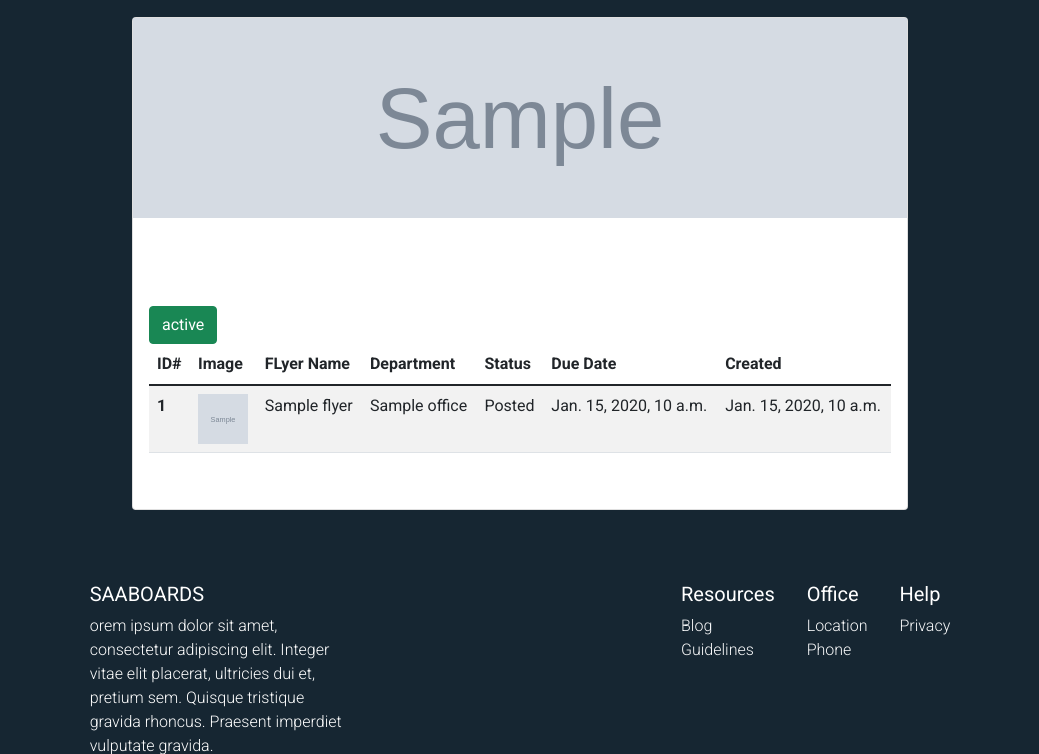
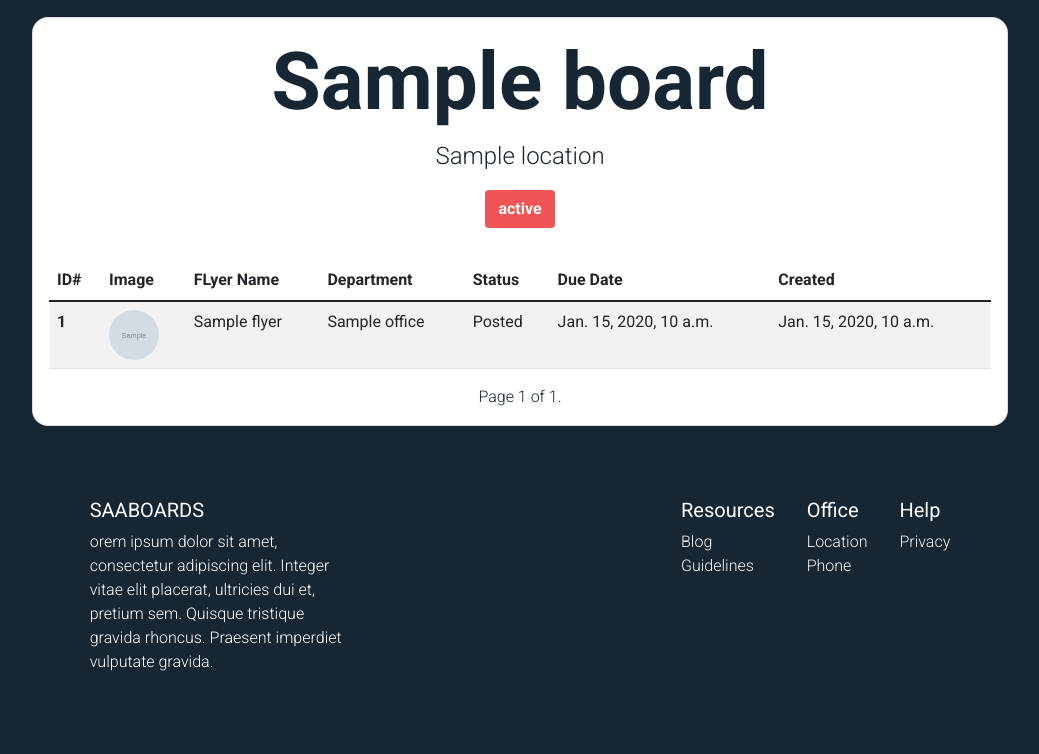
Before and after one commit to AFernandoGonzalez/bulletin-boards, a Django app: template boardapp/templates/boardapp/boarddetails.html in a window 1280 px wide. Shown: the part 129-883 px from the top of the page, without its empty margins (120-1159 px from the left). After the commit the page ends 800 px from the top, so only its background shows below. Run offline with Django 3.2, Linux system fonts and the light colour scheme; the template is opened without the code that fills it: most values are stand-ins (such as "Sample title", 1, 10 or a date in 2020); grey boxes marked "Sample" are stand-in pictures; some libraries are stand-ins or nearby versions.

Commit message:
Home, Board List, Board Detail Done

```diff
--- a/boardapp/static/css/main.css
+++ b/boardapp/static/css/main.css
@@ -42,6 +73,132 @@ body {
 }
 
 
+.container-board {
+    display: flex;
+    flex-direction: column;
+}
+
+/* Board List */
+.col-board-title {
+    /* flex: 1 0 0%; */
+    margin: 2rem;
+}
+
+.card {
+    border-radius: 1rem;
+}
+
+.card-body {
+    text-align: center;
+}
+
+.card-title {
+    font-size: 5rem;
+    font-weight: 700;
+}
+
+.card-text  {
+    font-size: 1.5rem;
+    font-weight: 300;
+}
+
+.card-title, .card-text {
+    color: var(--dark_bg);
+}
+
+/* Board Detail */
+.btn-board-detail {
+    display: inline-block;
+    font-weight: 400;
+    line-height: 1.5;
+    color: #212529;
+    text-align: center;
+    text-decoration: none;
+    vertical-align: middle;
+    cursor: none;
+    -webkit-user-select: none;
+    -moz-user-select: none;
+    user-select: none;
+    background-color: transparent;
+    border: 1px solid transparent;
+    padding: 0.375rem 0.75rem;
+    font-size: 1rem;
+    border-radius: 0.25rem;
+    transition: color .15s ease-in-out,background-color .15s ease-in-out,border-color .15s ease-in-out,box-shadow .15s ease-in-out;
+}
+
+.btn-low-traffic {
+    cursor: none;
+    background-color: #519259;
+    font-weight: 600;
+    color: white;
+}
+
+.btn-med-traffic {
+    cursor: none;
+    background-color: #FFBD35;
+    color: black;
+    font-weight: 600;
+}
+
+.btn-hi-traffic {
+    cursor: none;
+    color: white;
+    background-color: #F05454;
+    font-weight: 600;
+}
+
+.board-detail-text-left {
+    text-align: left;
+}
+
+
+.page-pagination {
+    display: inline;
+}
+
+.step-links a {
+    text-decoration: none;
+    color: var(--dark_bg);
+    font-size: 16px;
+    font-weight: 400;
+    margin: .5rem;
+}
+
+.step-links a:hover {
+    background-color: var(--dark_bg);
+    border-radius: 30px;
+    padding: .5rem;
+    color: white;
+    transition: .2s;
+}
+
+.current {
+    text-decoration: none;
+    color: var(--dark_bg);
+    font-size: 16px;
+    font-weight: 300;
+}
+
+
+/* Add FLyer */
+
+.boards-checkbox {
+    display: flex;
+    list-style: none;
+    padding: 0;
+}
+
+.boards-checkbox li {
+    padding: .5rem;
+}
+
+.boards-checkbox input[type="checkbox"]{
+    border-radius: 30px;
+}
+
+
+/* Footer */
 .footer-container{
   display: flex;
   justify-content: space-around;
--- a/boardapp/templates/boardapp/base/base.html
+++ b/boardapp/templates/boardapp/base/base.html
@@ -33,7 +33,7 @@
             <ul class="navbar-nav me-auto mb-2 mb-lg-0">
 
               <li class="nav-item">
-                <a class="nav-link" href="#">Dashboard</a>
+                <a class="nav-link ss" href="#">Dashboard</a>
               </li>
               <li class="nav-item">
                 <a class="nav-link" href="{% url 'boardapp:boards' %}">Board List</a>
--- a/boardapp/templates/boardapp/boarddetails.html
+++ b/boardapp/templates/boardapp/boarddetails.html
@@ -26,50 +26,32 @@
      <!-- Body cards -->
      <div class="row justify-content-center " >
 
-         <div class="col-sm-6 m-2" style="width: 800px;">
+         <div class="col-sm-6 m-2" style="width: 1000px;">
            <div class="card">
-            <img class=" " style="max-width: 100%; max-height: 200px; object-fit: cover; " src="{{ boards.image.url }}" alt="" >
+            <!-- <img class=" " style="max-width: 100%; max-height: 200px; object-fit: cover; " src="{{ boards.image.url }}" alt="" > -->
              <div class="card-body">
                <h5 class="card-title">{{ boards.name }}</h5>
                <p class="card-text">{{ boards.location }}</p>
 
               {% if boards.status == 1 %}
-                <button type="button" class="btn btn-info">{{ boards.get_status_display }}</button>
+                <button type="button" class="btn-board-detail btn-low-traffic">{{ boards.get_status_display }}</button>
               {% elif boards.status == 2 %}
-                <button type="button" class="btn btn-danger">{{ boards.get_status_display }}</button>
+                <button type="button" class="btn-board-detail btn-med-traffic">{{ boards.get_status_display }}</button>
               {% else%}
-                <button type="button" class="btn btn-success">{{ boards.get_status_display }}</button>
+                <button type="button" class="btn-board-detail btn-hi-traffic">{{ boards.get_status_display }}</button>
               {% endif %}
 
-               <!-- <div class="container">
-                <div class="row p-4 text-center ">
-                  <div style="border-radius: 5px;" class="col bg-secondary m-2 p-2 text-light">
-                    <h5>Total Limit Flyers</h5>
-                    <p style="margin-bottom: 0px;">Total Limit: {{ boards.total_flyers }}</p>
-                    <p style="margin-bottom: 0px;">Total flyer on this board: {{ flyer.count }}</p>
-                  </div>
-                  <div style="border-radius: 5px;" class="col bg-secondary m-2 p-2 text-light">
-                    <h5>Available space</h5>
-                    <p style="margin-bottom: 0px;">10</p>
-                  </div>
-                  <div style="border-radius: 5px;" class="col bg-secondary m-2 p-2 text-light">
-                    <h5>Total Flyers Posted Today</h5>
-                  </div>
-                <div><p>Updated by Fernando 10sec ago</p></div>
-                </div>
-
-              </div> -->
 
 
               <!-- table of flyers -->
 
               <div class="table-responsive text-nowrap">
                 <!--Table-->
-                <table class="table table-striped">
+                <table class="table table-striped" style="margin-top: 2rem;">
 
                   <!--Table head-->
                   <thead>
-                    <tr>
+                    <tr class="board-detail-text-left">
                       <th>ID#</th>
                       <th>Image</th>
                       <th>FLyer Name</th>
@@ -87,11 +69,11 @@
                   <!--Table body-->
                   <tbody>
                     {% for flyer in page_obj %}
-                    <tr>
+                    <tr class="board-detail-text-left">
                       <th scope="row">{{ flyer.id }}</th>
-                      <td><img src="{{ flyer.image.url }}" alt="" style="width: 50px; height: 50px;"></td>
-                      <td>{{ flyer.name }}</td>
-                      <td>{{ flyer.office }}</td>
+                      <td><img src="{{ flyer.image.url }}" alt="" style="width: 50px; height: 50px; border-radius: 50px;"></td>
+                      <td class=" ">{{ flyer.name }}</td>
+                      <td class=" ">{{ flyer.office }}</td>
 
                       <!-- <td>{{ flyer.added_by }}</td> -->
                       <td>Posted</td>
@@ -112,7 +94,7 @@
         <!--Section: Live preview-->
 
         <!--  -->
-      <div class="pagination">
+      <div class="page-pagination">
         <span class="step-links">
             {% if page_obj.has_previous %}
                 <a href="?page=1">&laquo; first</a>
--- a/boardapp/templates/boardapp/flyers/flyers.html
+++ b/boardapp/templates/boardapp/flyers/flyers.html
@@ -29,7 +29,7 @@
 
   <!--  -->
 
-  <div>
+  <!-- <div>
     <h3>Add a Flyer</h3>
     <form action="" method="post" enctype="multipart/form-data">
       {% csrf_token %}
@@ -38,7 +38,7 @@
 
     </form>
 
-  </div>
+  </div> -->
 
   <!-- Body cards -->
   <div class="row justify-content-center ">
--- a/boardapp/urls.py
+++ b/boardapp/urls.py
@@ -10,6 +10,7 @@ urlpatterns = [
     path('board/<str:id>', views.boarddetail, name='board-detail'),
     # all flyers
     path('flyers/', views.flyerlist, name='flyers'),
+    path('flyers/add_flyer/', views.add_flyer, name='add_flyer'),
     path('flyers/update/<int:id>/', views.editflyer, name='edit-flyer'),
     path('flyers/search/', views.search, name='search-flyer'),
     # all offices
```
Also changed, not shown: other parts of boardapp/static/css/main.css (+43 -12 lines), boardapp/forms.py (+13 -0 lines), boardapp/templates/boardapp/boardlist.html (+5 -6 lines), boardapp/templates/boardapp/flyers/add_flyer.html (added, +51 -0 lines), boardapp/views.py (+16 -6 lines).
